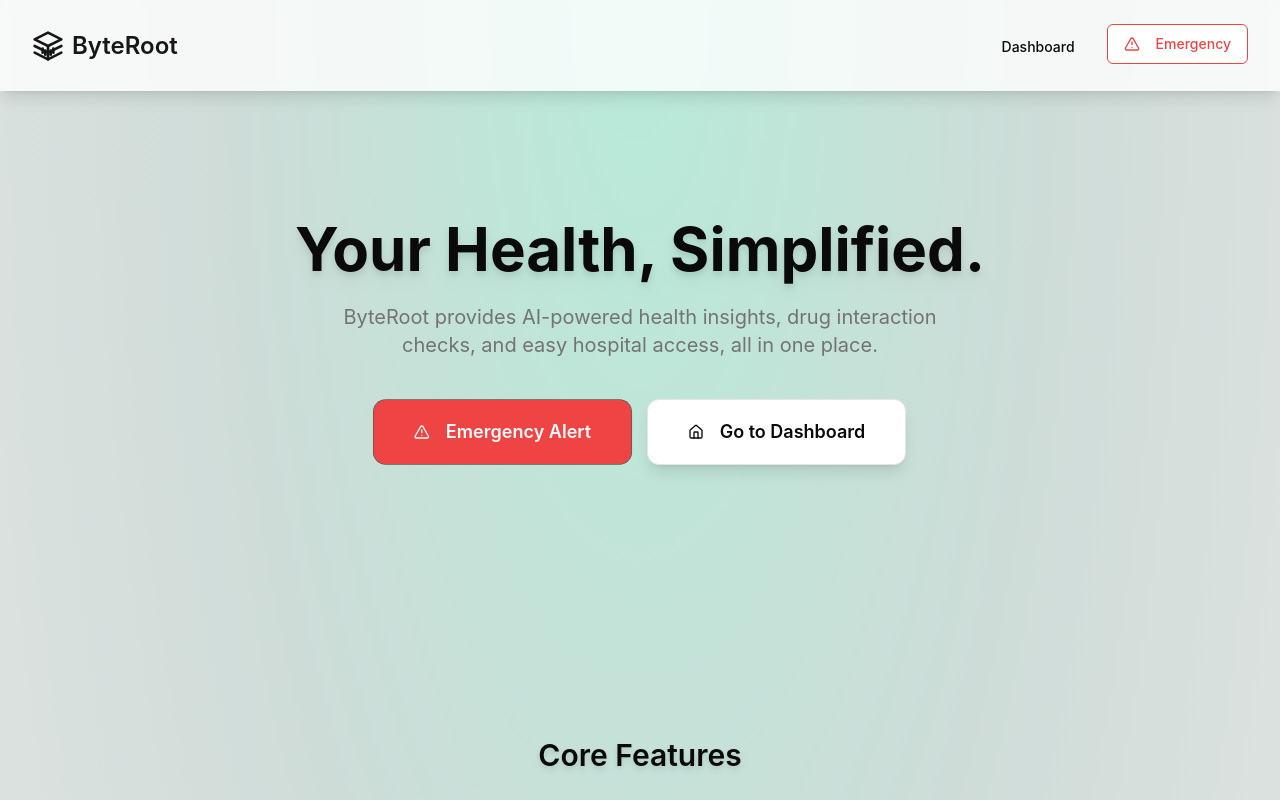
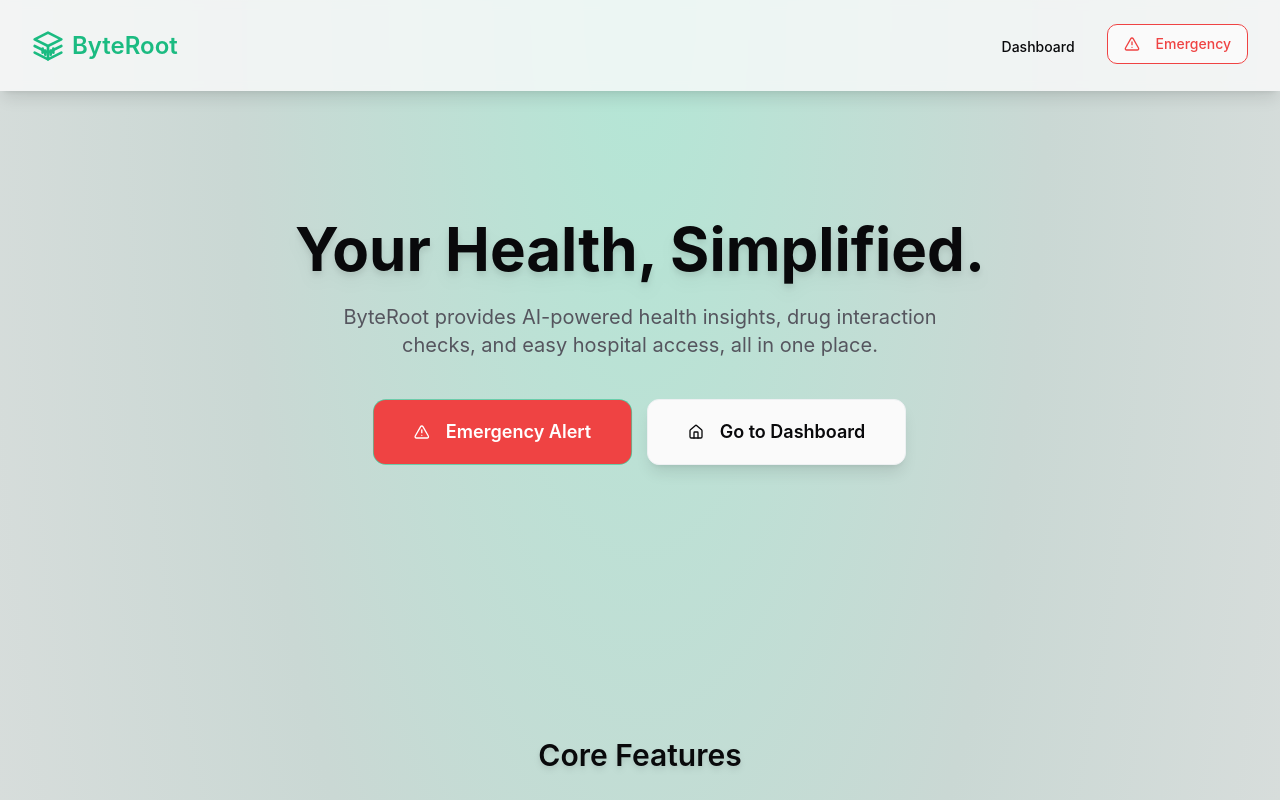
Before and after one commit to kevalmehta17/ByteRoot, a Next.js app: page / in a window 1280 px wide. Shown: the top 800 px of the page. Built offline with nearby package versions, Linux system fonts and the light colour scheme.

Commit message:
fix: updated

```diff
--- a/next.config.mjs
+++ b/next.config.mjs
@@ -1,4 +1,8 @@
 /** @type {import('next').NextConfig} */
-const nextConfig = {};
+const nextConfig = {
+    images: {
+        domains: ["img.freepik.com"]
+    }
+};
 
 export default nextConfig;
--- a/src/app/globals.css
+++ b/src/app/globals.css
@@ -4,101 +4,102 @@
 
 @layer base {
   :root {
-    /* Light Mode - Clean White & Emerald Green with Sage Secondary */
-    --background: 0 0% 100%; /* Very Light Gray / Almost White */
-    --foreground: 0 0% 3.9%; /* Near Black */
+    /* Light Mode - Clean White & Adjusted Emerald Green with Sage Secondary */
+    --background: 0 0% 98%; /* Very Light Gray / Almost White */
+    --foreground: 240 10% 3.9%; /* Near Black */
 
-    --muted: 0 0% 96.1%; /* Light Cool Gray */
-    --muted-foreground: 0 0% 45.1%; /* Medium-Dark Gray */
+    --muted: 210 20% 94%; /* Light Cool Gray */
+    --muted-foreground: 240 5% 35%; /* Medium-Dark Gray */
 
     --popover: 0 0% 100%; /* White for Popovers */
-    --popover-foreground: 0 0% 3.9%; /* Near Black */
+    --popover-foreground: 240 10% 3.9%; /* Near Black */
 
     --card: 0 0% 100%; /* White */
-    --card-foreground: 0 0% 3.9%; /* Near Black */
+    --card-foreground: 240 10% 3.9%; /* Near Black */
 
-    --border: 0 0% 89.8%; /* Light Cool Gray Border */
-    --input: 0 0% 89.8%; /* Very Light Cool Gray Input Background */
+    --border: 210 15% 88%; /* Light Cool Gray Border */
+    --input: 210 15% 94%; /* Very Light Cool Gray Input Background */
 
-    --primary: 0 0% 9%; /* Strong Emerald Green for light mode */
-    --primary-foreground: 0 0% 98%; /* White for contrast on green */
+    /* Adjusted Light Mode Greens for better vibrancy and appeal */
+    --primary: 158 75% 42%; /* Slightly brighter and more vibrant Emerald Green for light mode */
+    --primary-foreground: 0 0% 100%; /* White for contrast on green */
 
-    --secondary: 0 0% 96.1%; /* Soft Muted Sage Green */
-    --secondary-foreground: 0 0% 9%; /* Dark, desaturated sage for contrast */
+    --secondary: 135 29% 51%; /* Soft Muted Sage Green - remains good for light mode */
+    --secondary-foreground: 135 25% 15%; /* Dark, desaturated sage for contrast */
 
-    --accent: 0 0% 96.1%; /* Mid-tone Emerald for accents in light mode */
-    --accent-foreground: 0 0% 9%; /* White */
+    --accent: 158 70% 50%; /* Brighter Emerald for accents in light mode - good vibrancy */
+    --accent-foreground: 0 0% 100%; /* White */
 
-    --destructive: 0 84.2% 60.2%; /* Modern Red */
-    --destructive-foreground: 0 0% 98%; /* White */
+    --destructive: 0 84% 60%; /* Modern Red */
+    --destructive-foreground: 0 0% 100%; /* White */
 
-    --ring: 0 0% 3.9%; /* Emerald Green for ring */
+    --ring: 158 75% 45%; /* Adjusted Emerald Green for ring in light mode */
 
-    --radius: 0.5rem;
+    --radius: 0.75rem;
 
     /* Sidebar specific colors */
-    --sidebar-background: 0 0% 98%;
-    --sidebar-foreground: 240 5.3% 26.1%;
-    --sidebar-primary: 240 5.9% 10%;
-    --sidebar-primary-foreground: 0 0% 98%;
-    --sidebar-accent: 240 4.8% 95.9%;
-    --sidebar-accent-foreground: 240 5.9% 10%; /* Darker Green for hover text on light bg */
-    --sidebar-border: 220 13% 91%;
-    --sidebar-ring: 217.2 91.2% 59.8%;
+    --sidebar-background: 0 0% 96%;
+    --sidebar-foreground: 240 10% 3.9%;
+    --sidebar-primary: 158 75% 42%; /* Adjusted for light mode */
+    --sidebar-primary-foreground: 0 0% 100%;
+    --sidebar-accent: 210 20% 90%;
+    --sidebar-accent-foreground: 158 75% 38%; /* Darker Green for hover text on light bg */
+    --sidebar-border: 210 15% 85%;
+    --sidebar-ring: 158 75% 45%; /* Adjusted for light mode */
 
-    --chart-1: 12 76% 61%; /* Primary Emerald */
-    --chart-2: 173 58% 39%; /* Secondary Sage Green */
-    --chart-3: 197 37% 24%; /* Muted Teal/Blue for contrast */
-    --chart-4: 43 74% 66%; /* Darker Emerald/Teal */
-    --chart-5: 27 87% 67%; /* Neutral Gray */
+    --chart-1: 158 75% 42%; /* Primary Emerald (Light Adjusted) */
+    --chart-2: 135 29% 51%; /* Secondary Sage Green (Light) */
+    --chart-3: 190 30% 50%; /* Muted Teal/Blue for contrast (Light) */
+    --chart-4: 158 40% 28%; /* Darker Emerald/Teal (Light) */
+    --chart-5: 210 5% 50%; /* Neutral Gray (Light) */
   }
 
   .dark {
     /* Dark Mode - Black Aesthetic & Emerald Green with Sage Secondary */
-    --background: 0 0% 3.9%; /* Very Dark, Almost Black with a hint of blue */
-    --foreground: 0 0% 98%; /* Slightly Off-White for softer contrast */
+    --background: 220 15% 5%; /* Very Dark, Almost Black with a hint of blue */
+    --foreground: 0 0% 92%; /* Slightly Off-White for softer contrast */
 
-    --muted: 0 0% 14.9%; /* Dark Gray */
-    --muted-foreground: 0 0% 63.9%; /* Medium Light Gray */
+    --muted: 220 15% 15%; /* Dark Gray */
+    --muted-foreground: 0 0% 60%; /* Medium Light Gray */
 
-    --popover: 0 0% 3.9%; /* Darker Popovers */
-    --popover-foreground: 0 0% 98%; /* Slightly Off-White */
+    --popover: 220 15% 8%; /* Darker Popovers */
+    --popover-foreground: 0 0% 92%; /* Slightly Off-White */
 
-    --card: 0 0% 3.9%; /* Dark Card, distinct from background */
-    --card-foreground: 0 0% 98%; /* Slightly Off-White */
+    --card: 220 15% 10%; /* Dark Card, distinct from background */
+    --card-foreground: 0 0% 92%; /* Slightly Off-White */
 
-    --border: 0 0% 14.9%; /* Subtle Border */
-    --input: 0 0% 14.9%; /* Dark Input Background */
+    --border: 220 15% 18%; /* Subtle Border */
+    --input: 220 15% 15%; /* Dark Input Background */
 
-    --primary: 0 0% 98%; /* Vibrant Emerald Green */
-    --primary-foreground: 0 0% 9%; /* White */
+    --primary: 158 70% 45%; /* Vibrant Emerald Green (Dark Mode Primary) */
+    --primary-foreground: 0 0% 100%; /* White */
 
-    --secondary: 0 0% 14.9%; /* Soft Muted Sage Green */
-    --secondary-foreground: 0 0% 98%; /* Light, desaturated sage for contrast */
+    --secondary: 135 29% 51%; /* Soft Muted Sage Green (Consistent for both modes) */
+    --secondary-foreground: 135 25% 88%; /* Light, desaturated sage for contrast on dark */
 
-    --accent: 0 0% 14.9%; /* Brighter Emerald for accent */
-    --accent-foreground: 0 0% 98%; /* Near Black for contrast on bright green */
+    --accent: 158 80% 55%; /* Brighter Emerald for accent (Dark Mode Accent) */
+    --accent-foreground: 240 10% 3.9%; /* Near Black for contrast on bright green */
 
-    --destructive: 0 62.8% 30.6%; /* Brighter Red for dark mode */
-    --destructive-foreground: 0 0% 98%; /* White */
+    --destructive: 0 75% 60%; /* Brighter Red for dark mode */
+    --destructive-foreground: 0 0% 100%; /* White */
 
-    --ring: 0 0% 83.1%; /* Emerald for ring */
+    --ring: 158 70% 50%; /* Emerald for ring (Dark Mode) */
 
     /* Sidebar specific colors for dark mode */
-    --sidebar-background: 240 5.9% 10%; /* Even darker sidebar */
-    --sidebar-foreground: 240 4.8% 95.9%;
-    --sidebar-primary: 224.3 76.3% 48%;
+    --sidebar-background: 220 15% 4%; /* Even darker sidebar */
+    --sidebar-foreground: 0 0% 92%;
+    --sidebar-primary: 158 70% 45%;
     --sidebar-primary-foreground: 0 0% 100%;
-    --sidebar-accent: 240 3.7% 15.9%;
-    --sidebar-accent-foreground: 240 4.8% 95.9%; /* Brighter Green for hover text */
-    --sidebar-border: 240 3.7% 15.9%;
-    --sidebar-ring: 217.2 91.2% 59.8%;
+    --sidebar-accent: 220 15% 12%;
+    --sidebar-accent-foreground: 158 70% 55%; /* Brighter Green for hover text */
+    --sidebar-border: 220 15% 10%;
+    --sidebar-ring: 158 70% 50%;
 
-    --chart-1: 220 70% 50%; /* Primary Emerald (Dark) */
-    --chart-2: 160 60% 45%; /* Secondary Sage Green (Dark) */
-    --chart-3: 30 80% 55%; /* Muted Teal/Blue (Dark) */
-    --chart-4: 280 65% 60%; /* Darker Emerald/Teal (Dark) */
-    --chart-5: 340 75% 55%; /* Neutral Gray (Dark) */
+    --chart-1: 158 70% 45%; /* Primary Emerald (Dark) */
+    --chart-2: 135 29% 51%; /* Secondary Sage Green (Dark) - Consistent */
+    --chart-3: 190 40% 55%; /* Muted Teal/Blue (Dark) */
+    --chart-4: 158 50% 30%; /* Darker Emerald/Teal (Dark) */
+    --chart-5: 210 5% 55%; /* Neutral Gray (Dark) */
   }
 }
 
@@ -154,12 +155,3 @@ html.dark .soft-ui-card {
 html:not(.dark) .soft-ui-card {
   /* background-color: hsl(var(--card)); */ /* Use card color from vars */
 }
-
-@layer base {
-  * {
-    @apply border-border;
-  }
-  body {
-    @apply bg-background text-foreground;
-  }
-}
```
